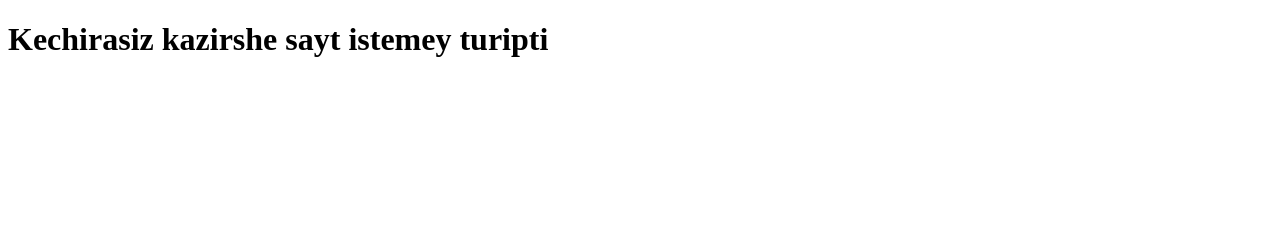
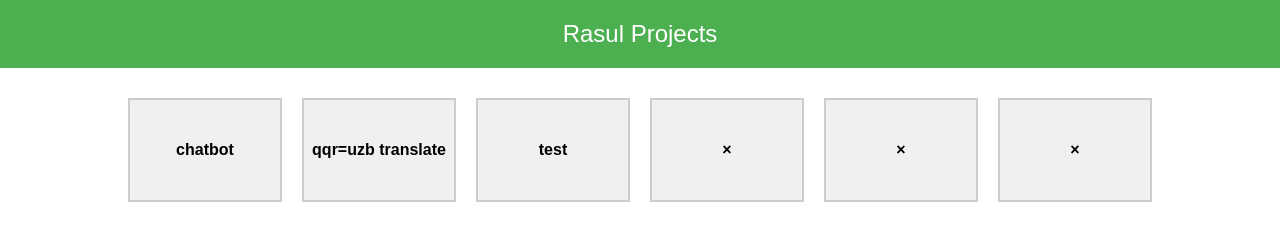
Before and after one commit to utelbayiv-rasul/Rasuto, a plain HTML site: page index.html in a window 1280 px wide. Drawn offline with Linux system fonts and the light colour scheme.

Commit message:
Update index.html

```diff
--- a/index.html
+++ b/index.html
@@ -1,8 +1,62 @@
 <!DOCTYPE html>
 <html lang="en">
 <head>
+    <meta charset="UTF-8">
+    <meta name="viewport" content="width=device-width, initial-scale=1.0">
+    <title>Rasul Projects</title>
+    <style>
+        body {
+            font-family: Arial, sans-serif;
+            margin: 0;
+            padding: 0;
+            text-align: center;
+        }
+        header {
+            background-color: #4CAF50;
+            color: white;
+            padding: 20px 0;
+            font-size: 24px;
+        }
+        .buttons-container {
+            display: flex;
+            flex-wrap: wrap;
+            justify-content: center;
+            margin: 20px 0;
+        }
+        .button {
+            width: 150px;
+            height: 100px;
+            margin: 10px;
+            background-color: #f0f0f0;
+            border: 2px solid #ccc;
+            display: flex;
+            align-items: center;
+            justify-content: center;
+            font-size: 16px;
+            font-weight: bold;
+            cursor: pointer;
+            text-decoration: none;
+            color: black;
+            transition: background-color 0.3s, transform 0.3s;
+        }
+        .button:hover {
+            background-color: #4CAF50;
+            color: white;
+            transform: scale(1.1);
+        }
+    </style>
 </head>
 <body>
-  <h1>Kechirasiz kazirshe sayt istemey turipti</h1>
+    <header>
+        Rasul Projects
+    </header>
+    <div class="buttons-container">
+        <a href="chatbot.html" class="button">chatbot</a>
+        <a href="qqr.html" class="button">qqr=uzb translate</a>
+        <a href="test.html" class="button">test</a>
+        <a href="" class="button">×</a>
+        <a href="" class="button">×</a>
+        <a href="" class="button">×</a>
+    </div>
 </body>
 </html>
```
